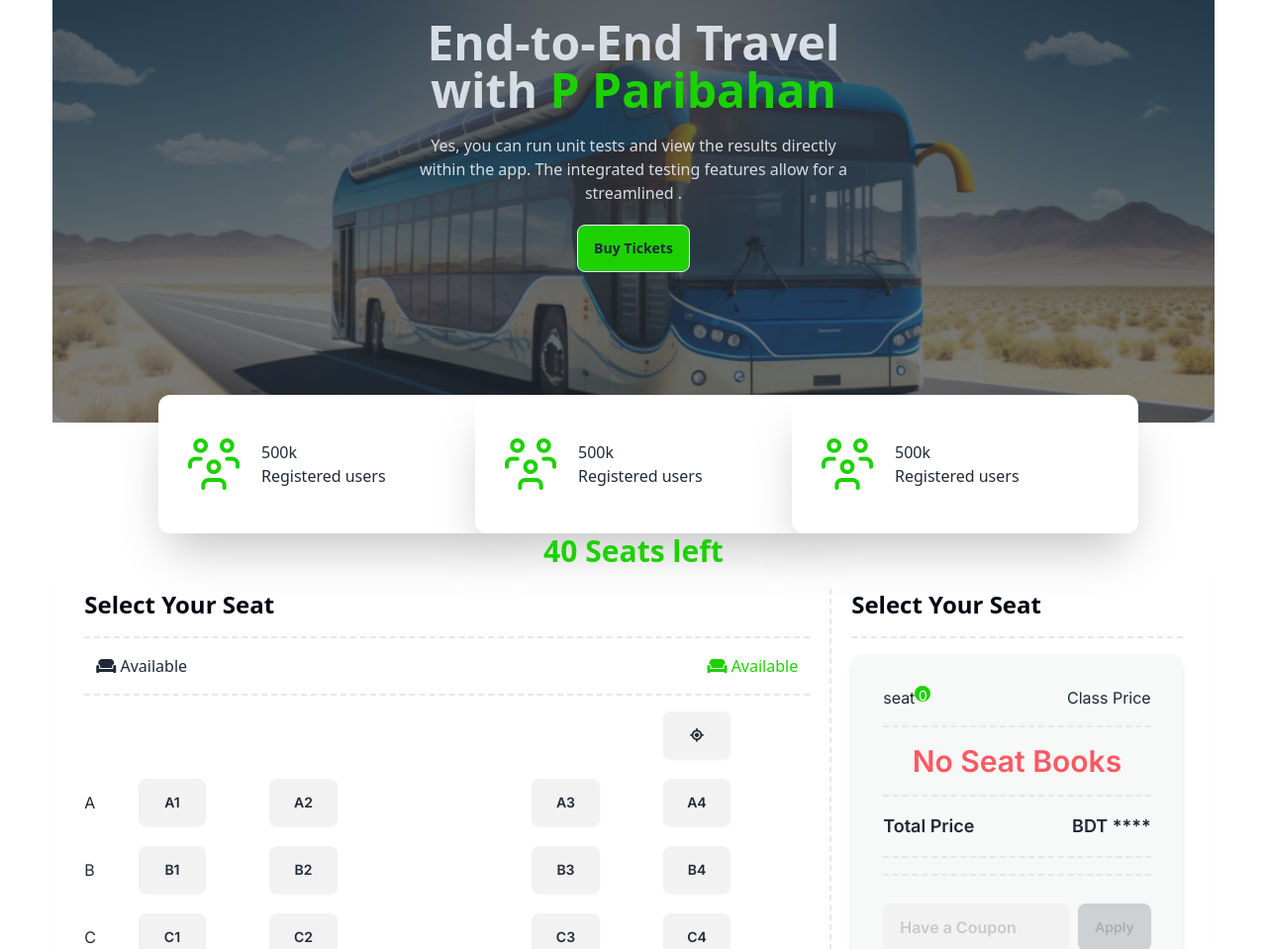
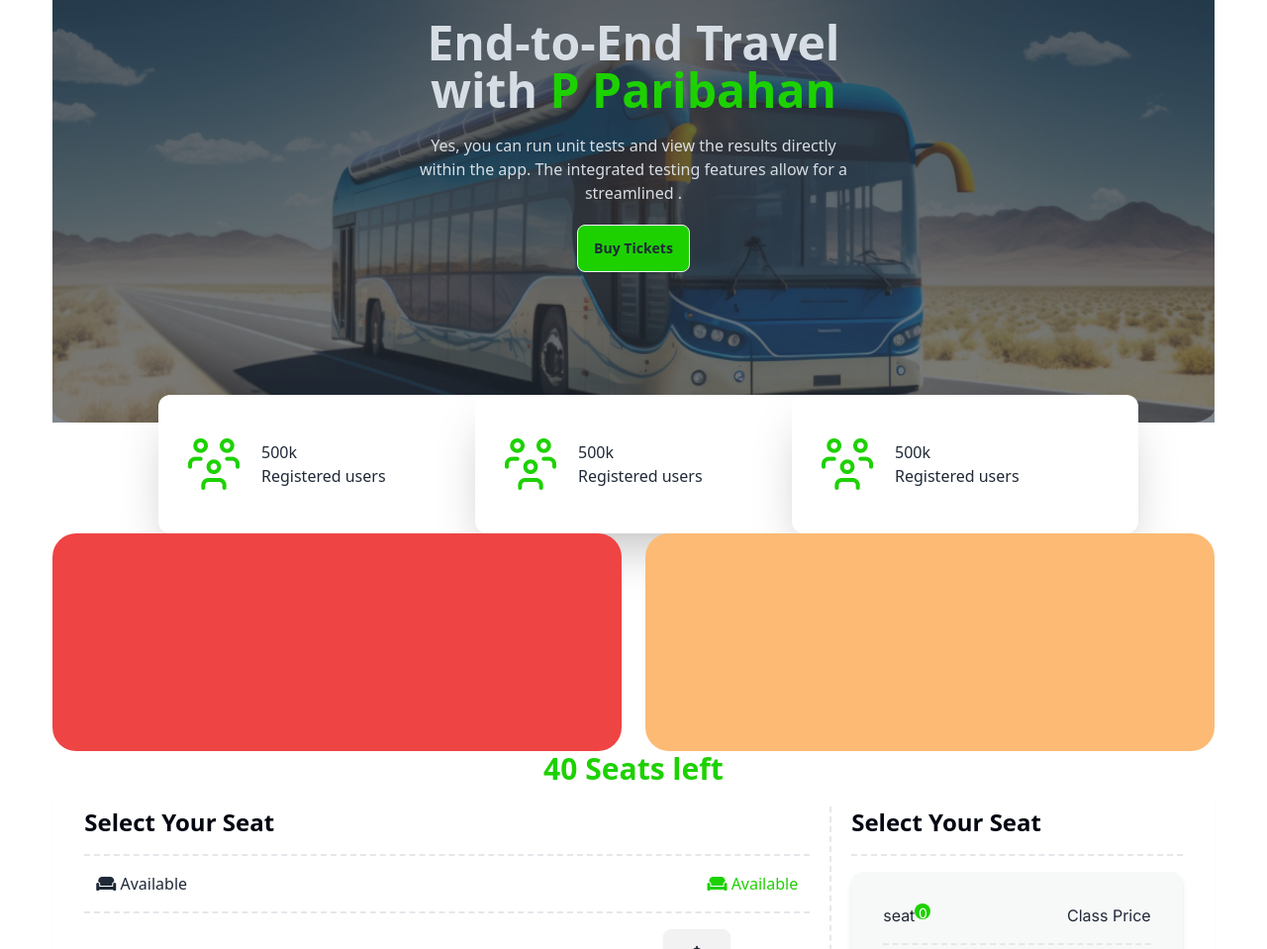
Before and after one commit to TanzidAnan/Takatin-with-dom, a plain HTML site: page index.html in a window 1280 px wide. Shown: the part 217-1176 px from the top of the page at 99% size. Drawn offline with nearby package versions, Linux system fonts and the light colour scheme.

Commit message:
discount card

```diff
--- a/index.html
+++ b/index.html
@@ -129,6 +129,16 @@
                         <h1>500k</h1>
                     <p>Registered users</p>
                     </div>
+                </div>
+            </div>
+        </section>
+        <section class="w-11/12 mx-auto">
+            <div class="flex justify-between">
+                <div class="w-[575px] bg-red-500 h-[220px] rounded-3xl">
+
+                </div>
+                <div class="w-[575px] bg-orange-300 h-[220px] rounded-3xl">
+
                 </div>
             </div>
         </section>
```
